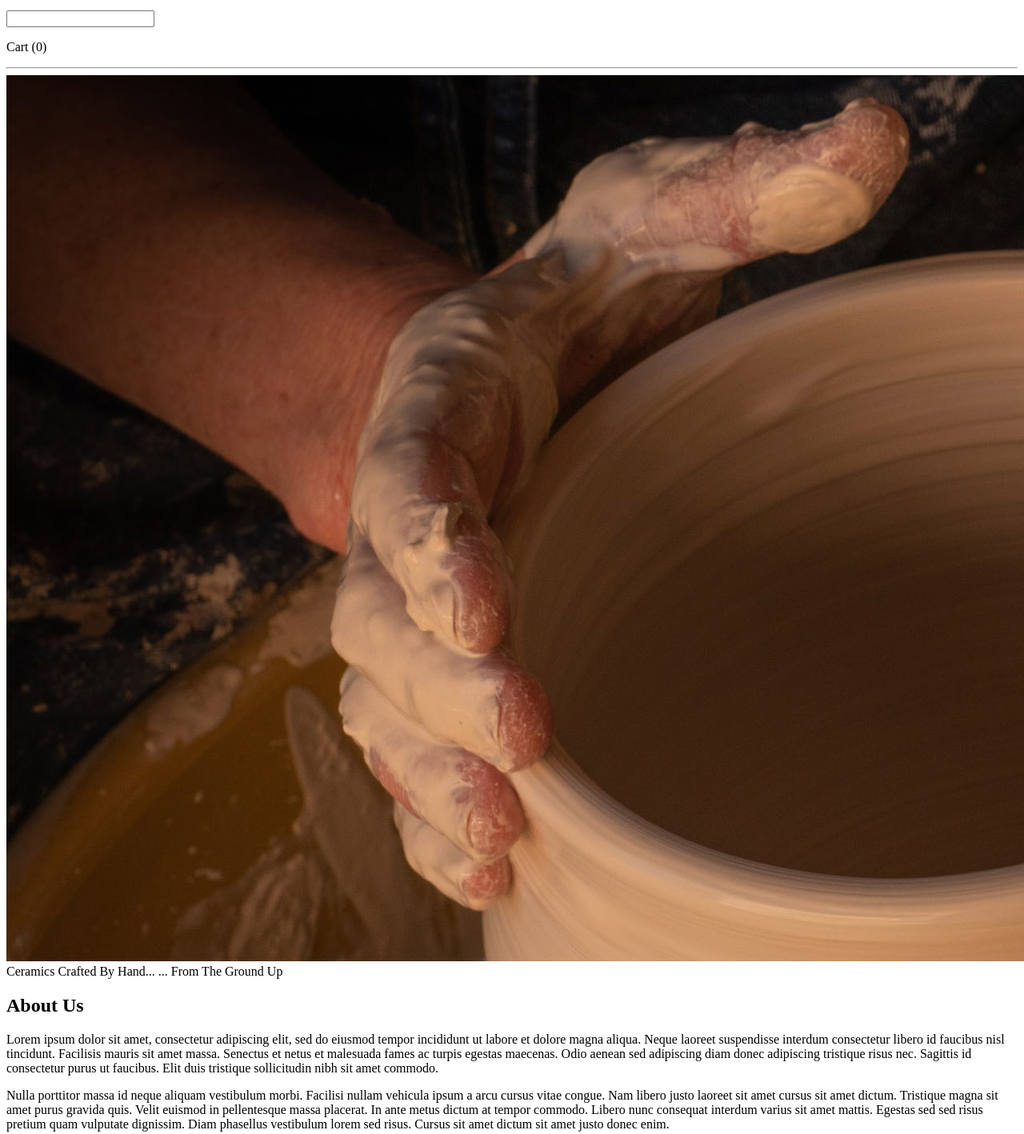
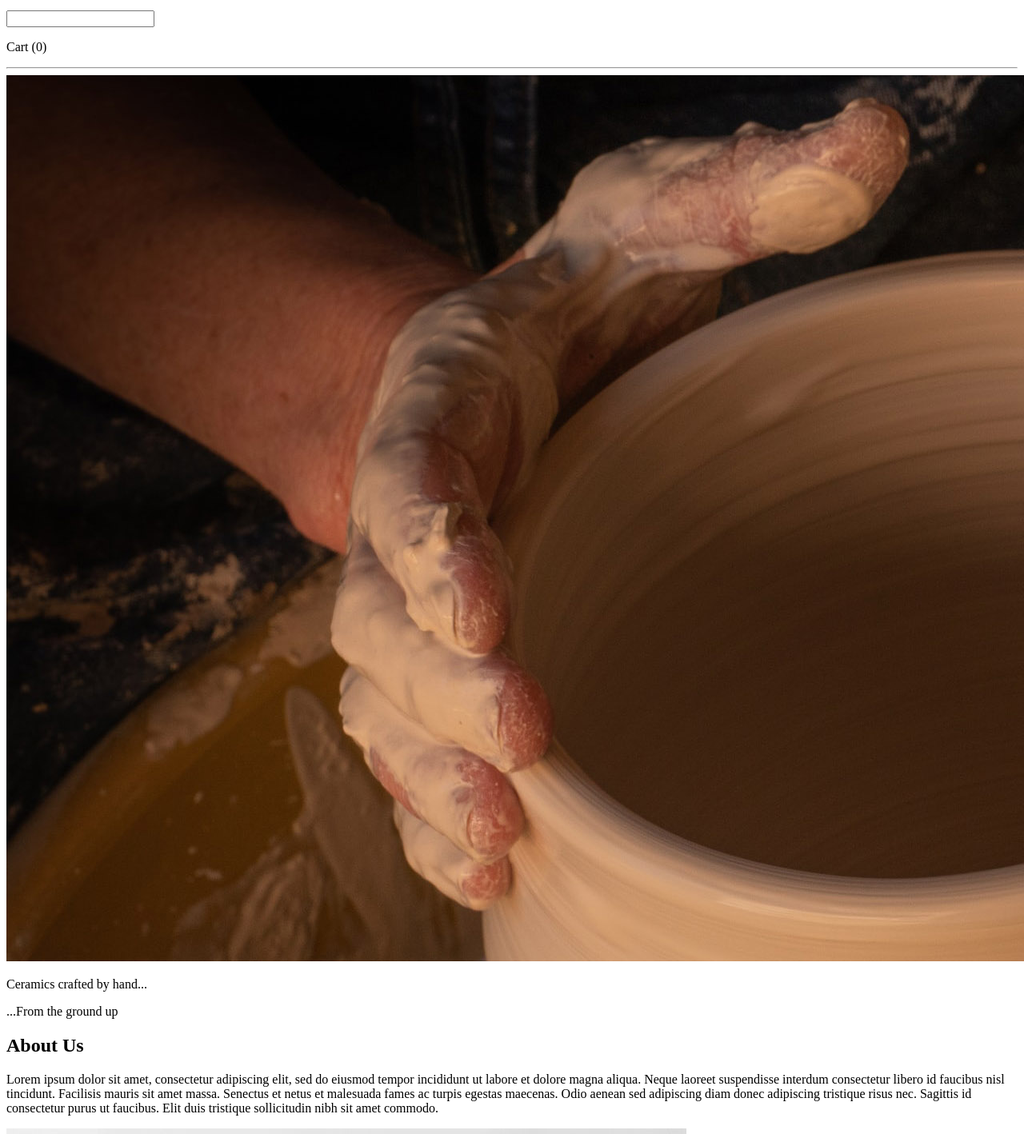
Before and after one commit to Jdrive5/eCommerce-Website, a plain HTML site: page index.html in a window 1280 px wide. Shown: the part 189-1607 px from the top of the page at 80% size. Drawn offline with Linux system fonts and the light colour scheme.

Commit message:
Completed HTML Code for the Main Section

```diff
--- a/index.html
+++ b/index.html
@@ -26,17 +26,21 @@
     </header>
     <hr>
     <main>
-        <section class="Home">
-            <img src="images/earl-wilcox-y3W0CzO063w-unsplash-alt.jpg"
-            <h1>Ceramics Crafted By Hand... ... From The Ground Up</h1>
+        <section>
+            <div class = "imagediv">
+                <img class="picture" src="images/earl-wilcox-y3W0CzO063w-unsplash-alt.jpg">
+                <p class="imagefirsttext">Ceramics crafted by hand...</p>
+                <p class="imagesecondtext">...From the ground up</p>
+            </div>
         </section>
         <section class="About">
-            <h2>About Us</h2>
+            <h1 style="font-size: x-large;">About Us</h1>
+                <div class="AboutUsBox">
                     <p>
                         Lorem ipsum dolor sit amet, consectetur adipiscing elit, sed do eiusmod tempor incididunt ut labore et dolore magna aliqua. Neque laoreet suspendisse interdum consectetur libero id faucibus nisl tincidunt. Facilisis mauris sit amet massa. Senectus et netus et malesuada fames ac turpis egestas maecenas. Odio aenean sed adipiscing diam donec adipiscing tristique risus nec. Sagittis id consectetur purus ut faucibus. Elit duis tristique sollicitudin nibh sit amet commodo.
-
                     </p>
-
+                    <div class="h1imgbox">
+                        <img class="h1img1" src="images/Vase_Dame_2048x2048.jpg">
                         <p>
                             Nulla porttitor massa id neque aliquam vestibulum morbi. Facilisi nullam vehicula ipsum a arcu cursus vitae congue. Nam libero justo laoreet sit amet cursus sit amet dictum. Tristique magna sit amet purus gravida quis. Velit euismod in pellentesque massa placerat. In ante metus dictum at tempor commodo. Libero nunc consequat interdum varius sit amet mattis. Egestas sed sed risus pretium quam vulputate dignissim. Diam phasellus vestibulum lorem sed risus. Cursus sit amet dictum sit amet justo donec enim.
                         </p>
@@ -44,7 +48,12 @@
                         <p>
                             Tincidunt praesent semper feugiat nibh sed. Vulputate mi sit amet mauris commodo quis imperdiet massa. Amet tellus cras adipiscing enim eu turpis egestas pretium aenean. Nullam ac tortor vitae purus
                         </p>
+
+                        <img class="h1img2" src="images/Cylinder_unglazed3_2048x2048.jpg">
+                    </div>
+                </div>
         </section>
+        <hr>
         <section class="Our Products">
             <h3>Our Products</h3>
 
```
Lines whose indentation alone changed are shown as unchanged.
